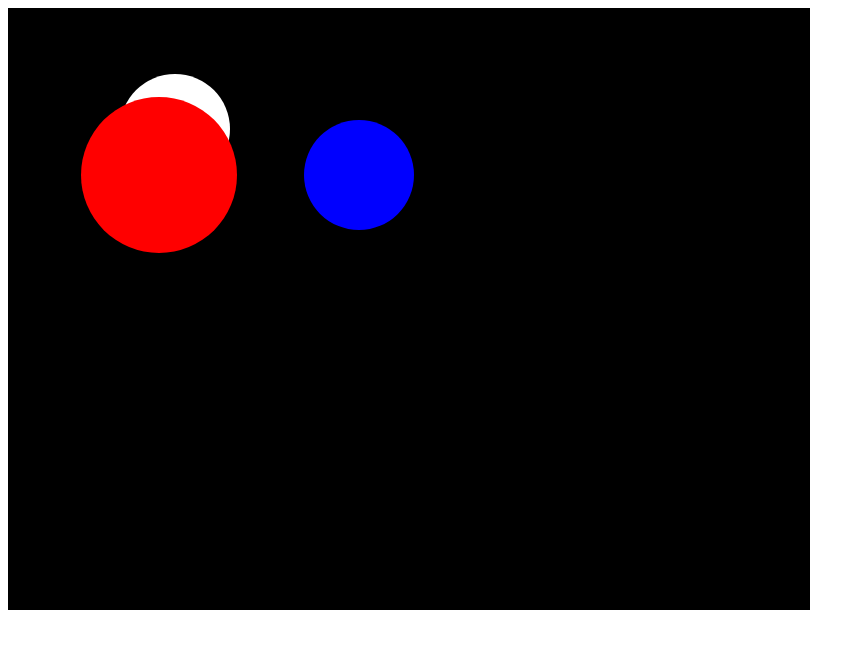
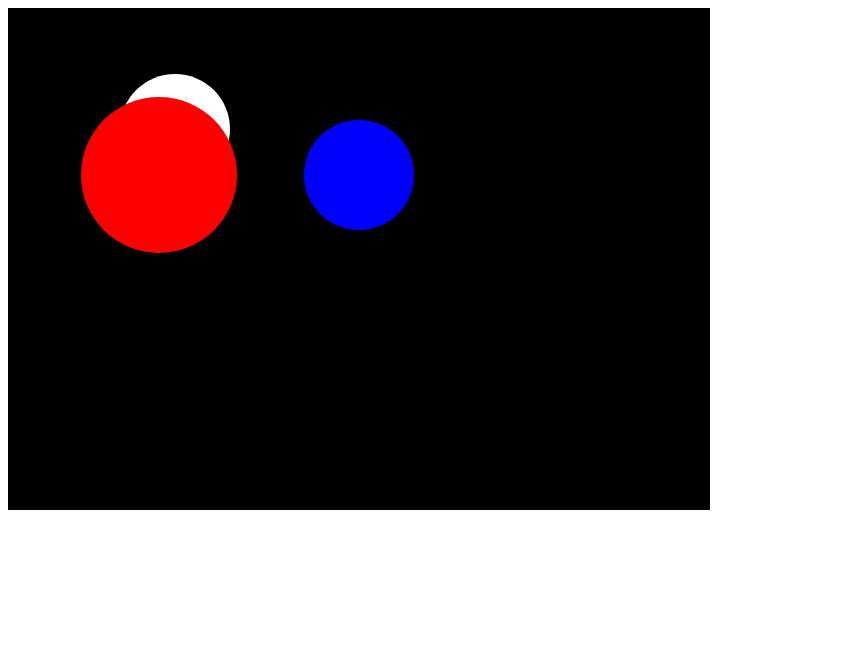
Before and after one commit to meghakansal12/Animation-and-Circles, a plain HTML site: page index.html in a window 1280 px wide. Shown: the whole page, without its empty margins (0-865 px from the left). Drawn offline with Linux system fonts and the light colour scheme.

Commit message:
Update index.html

```diff
--- a/index.html
+++ b/index.html
@@ -46,7 +46,7 @@
   </script>
 </head>
 <body onload= "init()">
-  <canvas id="myCanvas" width="800" height="600">
+  <canvas id="myCanvas" width="700" height="500">
 
   </canvas>
 </body>
```
